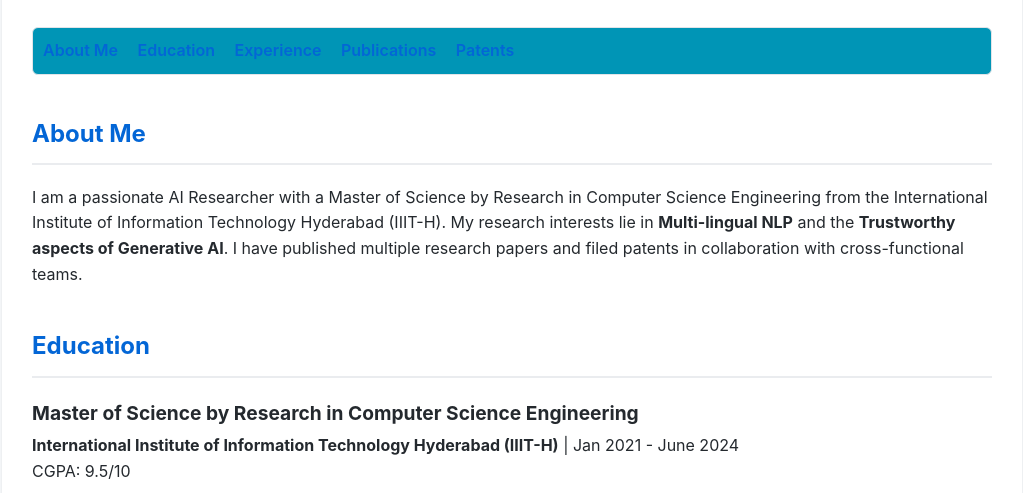
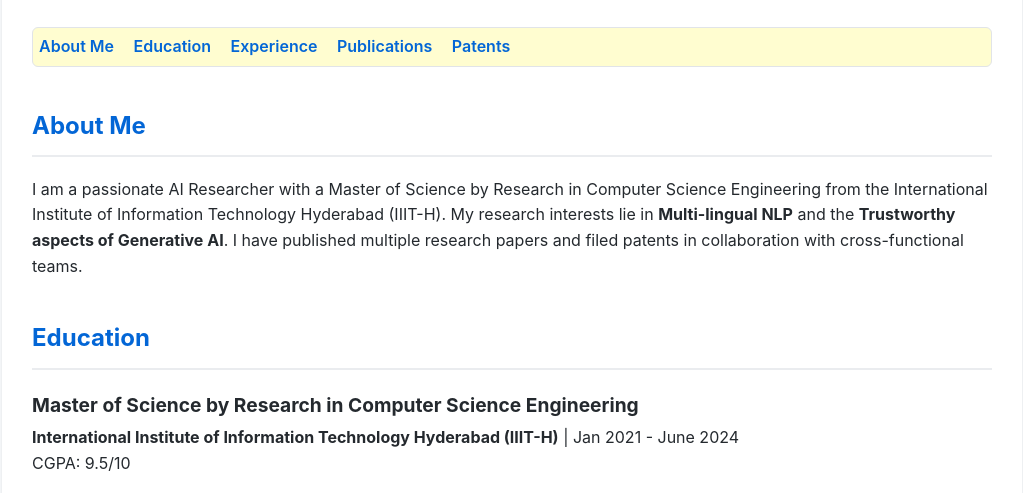
Before and after one commit to gopichand-kanumolu/portfolio, a plain HTML site: page index.html in a window 1280 px wide. Shown: the part 277-770 px from the top of the page, without its empty margins (128-1151 px from the left). Drawn offline with Linux system fonts and the light colour scheme.

Commit message:
Update index.html

```diff
--- a/index.html
+++ b/index.html
@@ -111,8 +111,7 @@
             <a href="#publications">Publications</a>
             <a href="#patents">Patents</a>
         </nav> -->
-        <!-- color codes: #FFFDD0 -->
-        <nav class="nav-bar" style="background-color: #0095B6; border: 1px solid #e1e4e8; padding: 10px; border-radius: 6px;">
+        <nav class="nav-bar" style="background-color: #FFFDD0; border: 1px solid #e1e4e8; padding: 6px; border-radius: 6px;">
             <a href="#about">About Me</a>
             <a href="#education">Education</a>
             <a href="#experience">Experience</a>
```
